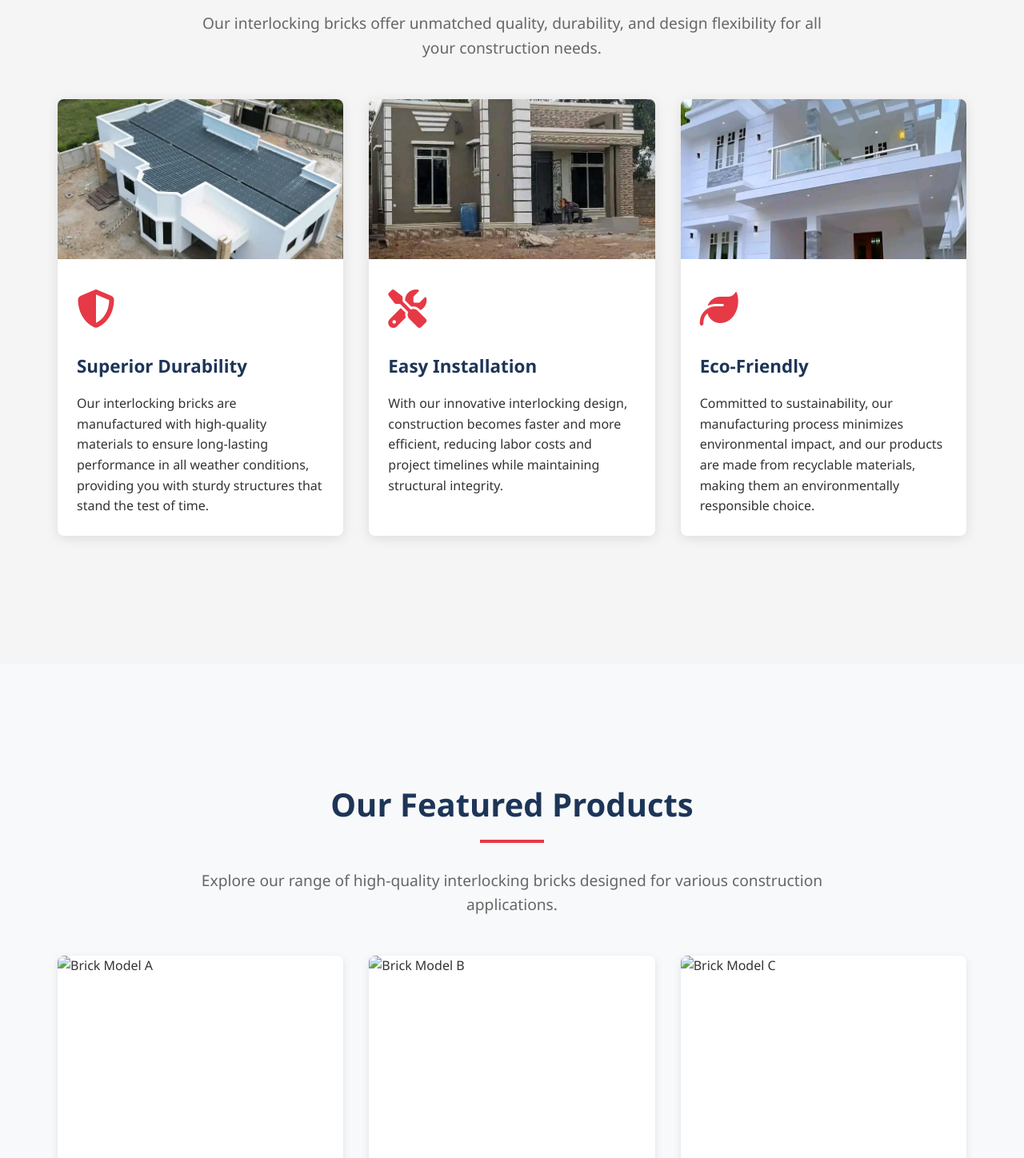
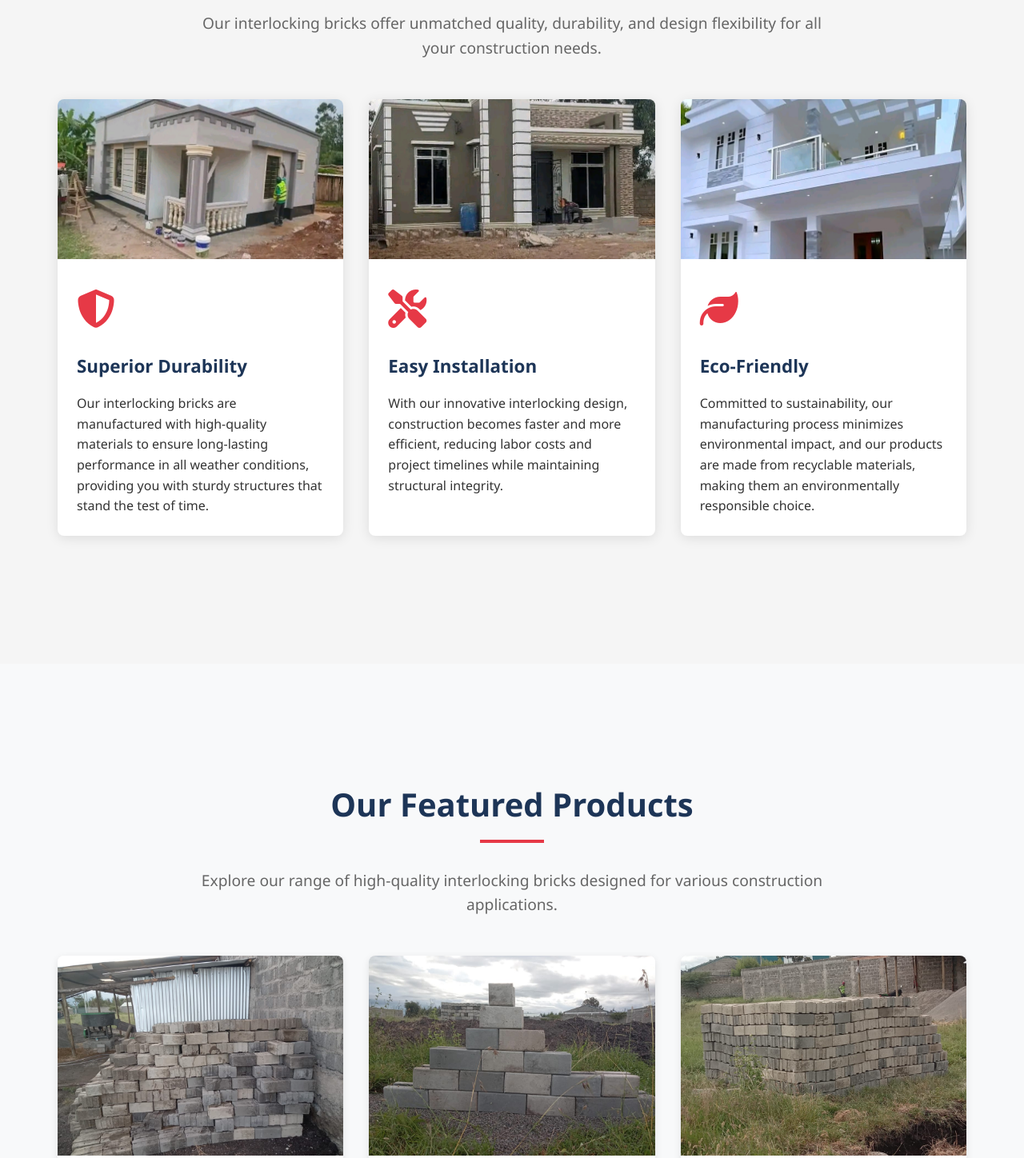
Before and after one commit to Omurwa01/interlocking, a plain HTML site: page index.html in a window 1280 px wide. Shown: the part 880-2328 px from the top of the page at 80% size. Drawn offline with Linux system fonts and the light colour scheme.

Commit message:
image change

```diff
--- a/index.html
+++ b/index.html
@@ -518,7 +518,7 @@
             <div class="features">
                 <div class="feature-card">
                     <div class="feature-img">
-                        <img src="/images/aerialview.jpg" alt="Durability Feature">
+                        <img src="/images/atractbuild.jpg" alt="Durability Feature">
                     </div>
                     <div class="feature-content">
                         <div class="feature-icon">
@@ -566,7 +566,7 @@
             <div class="product-grid">
                 <div class="product-card">
                     <div class="product-img">
-                        <img src="/api/placeholder/400/250" alt="Brick Model A">
+                        <img src="/images/pile_1.jpeg" alt="Brick Model A">
                     </div>
                     <div class="product-content">
                         <h3>Brick Model A</h3>
@@ -577,7 +577,7 @@
 
                 <div class="product-card">
                     <div class="product-img">
-                        <img src="/api/placeholder/400/250" alt="Brick Model B">
+                        <img src="/images/for_advert.jpeg" alt="Brick Model B">
                     </div>
                     <div class="product-content">
                         <h3>Brick Model B</h3>
@@ -588,7 +588,7 @@
 
                 <div class="product-card">
                     <div class="product-img">
-                        <img src="/api/placeholder/400/250" alt="Brick Model C">
+                        <img src="/images/pile_0.jpeg" alt="Brick Model C">
                     </div>
                     <div class="product-content">
                         <h3>Brick Model C</h3>
@@ -611,7 +611,7 @@
                     </div>
                     <div class="testimonial-author">
                         <div class="author-img">
-                            <img src="/api/placeholder/80/80" alt="EDWARD MAKORI">
+                            <img src="/images/housewall.jpeg" alt="OMWANZA">
                         </div>
                         <p class="author-name">EDWARD MAKORI/p>
                         <p class="author-title">Construction Manager, ABC Builders</p>
```
